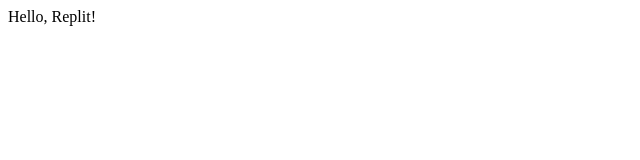
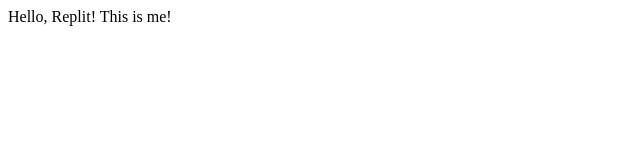
Before and after one commit to dumpsterfire-chris/PossibleIndolentJavabeans, a website: page index.html in a window 1280 px wide. Shown: the full height of the page, 0-640 px from the left. Drawn offline with Linux system fonts and the light colour scheme.

Commit message:
this is me

```diff
--- a/index.html
+++ b/index.html
@@ -4,6 +4,6 @@
     <title>Repl Auth</title>
   </head>
   <body>
-    Hello, Replit!
+    Hello, Replit! This is me!
   </body>
 </html>
```
